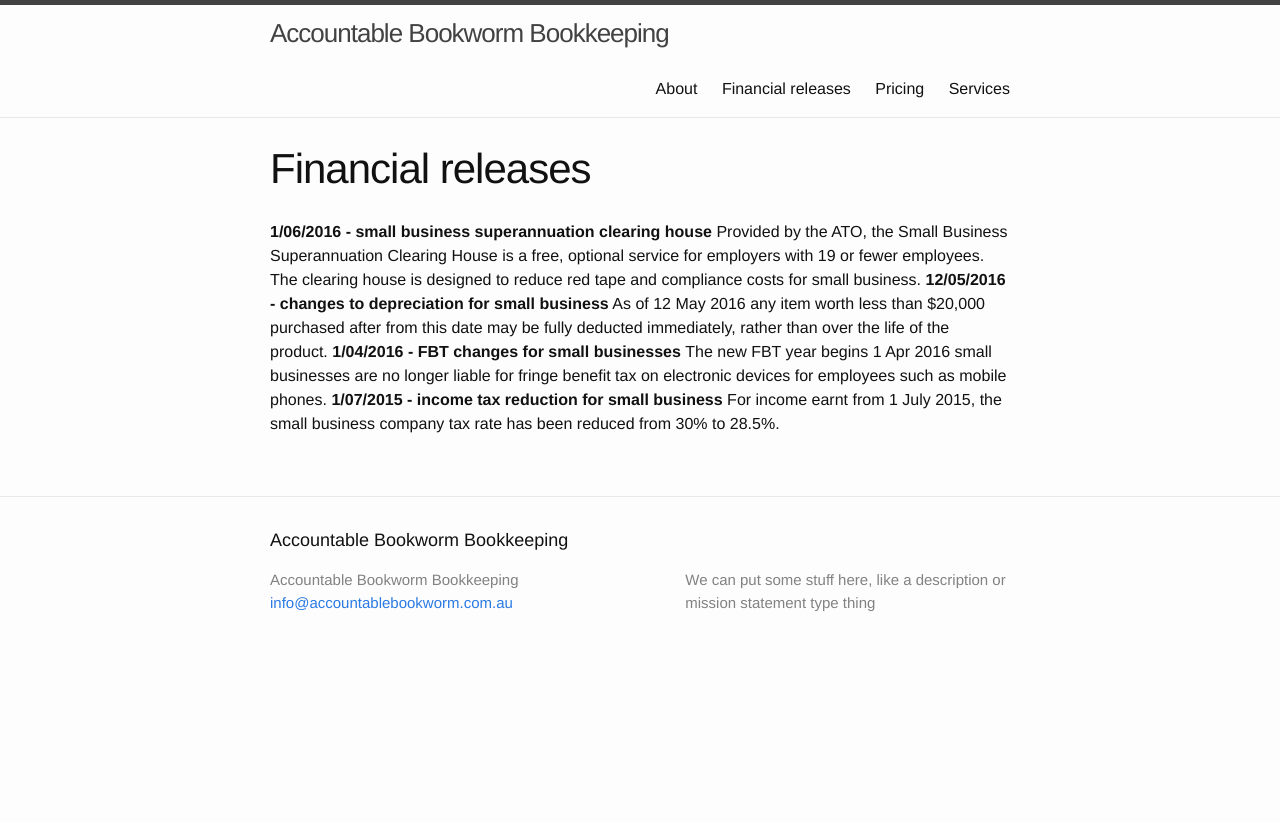
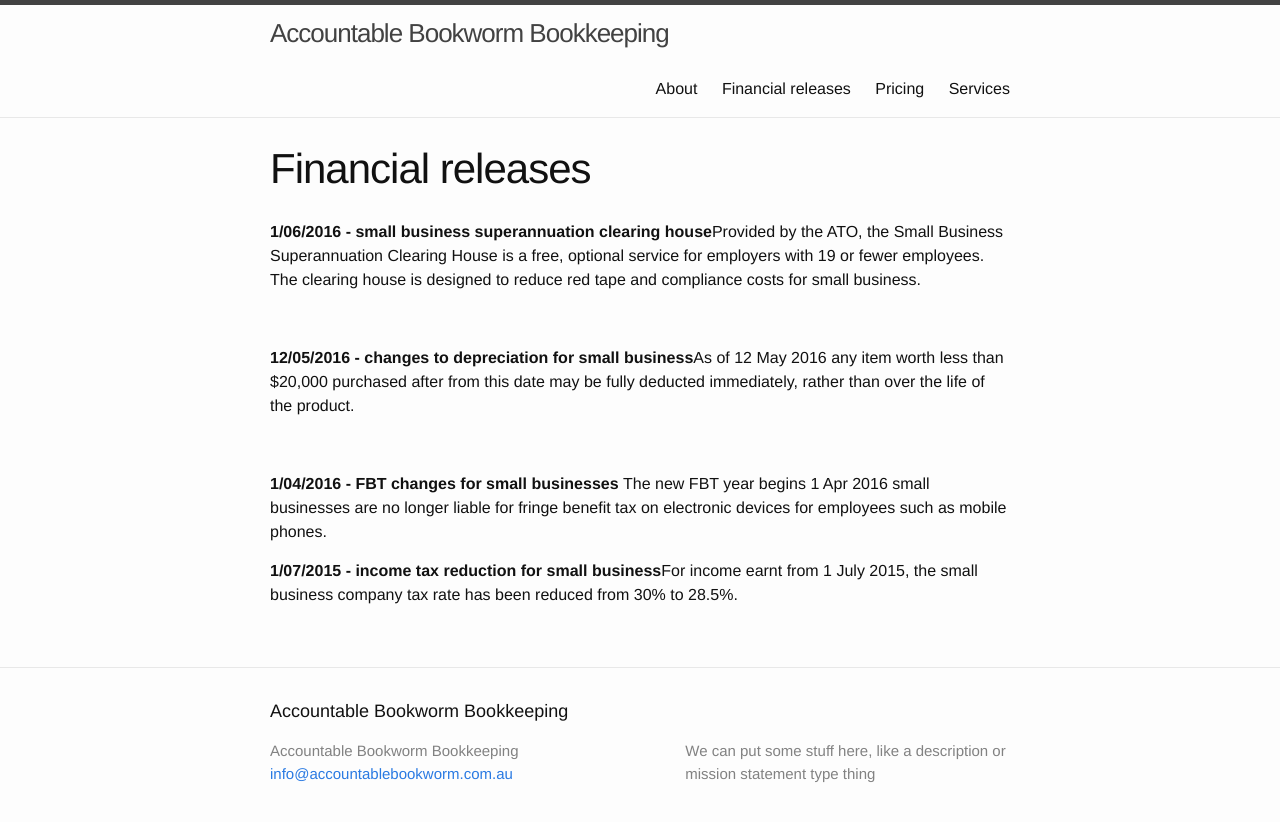
Before and after one commit to aivins/bookwormsite, a Jekyll site: the page built from index.html, in a window 1280 px wide. Shown: the top 822 px of the page. Built offline with Jekyll 4.4.1, drawn with Linux system fonts in a browser that asks for light colours.

```diff
--- a/index.html
+++ b/index.html
@@ -2,17 +2,4 @@
 title: Financial releases
 layout: page
 ---
-<strong>1/06/2016 - small business superannuation clearing house</strong>
-Provided by the ATO, the Small Business Superannuation Clearing House is a free, optional service for employers with 19 or fewer employees. The clearing house is designed to reduce red tape and compliance costs for small business.
-
-
-<strong>12/05/2016 - changes to depreciation for small business</strong>
-As of 12 May 2016 any item worth less than $20,000 purchased after from this date may be fully deducted immediately, rather than over the life of the product.
-
-
-<strong>1/04/2016 - FBT changes for small businesses </strong>
-The new FBT year begins 1 Apr 2016 small businesses are no longer liable for fringe benefit tax on electronic devices for employees such as mobile phones.
-
-
-<strong>1/07/2015 - income tax reduction for small business</strong>
-For income earnt from 1 July 2015, the small business company tax rate has been reduced from 30% to 28.5%.
+<p><strong>1/06/2016 - small business superannuation clearing house</strong>Provided by the ATO, the Small Business Superannuation Clearing House is a free, optional service for employers with 19 or fewer employees. The clearing house is designed to reduce red tape and compliance costs for small business.</p><p><strong><br></strong></p><p><strong>12/05/2016 - changes to depreciation for small business</strong>As of 12 May 2016 any item worth less than $20,000 purchased after from this date may be fully deducted immediately, rather than over the life of the product.</p><p><strong><br></strong></p><p><span></span><strong>1/04/2016 - FBT changes for small businesses </strong>The new FBT year begins 1 Apr 2016 small businesses are no longer liable for fringe benefit tax on electronic devices for employees such as mobile phones.<mark><var></var></mark></p><p><span></span><strong>1/07/2015 - income tax reduction for small business</strong>For income earnt from 1 July 2015, the small business company tax rate has been reduced from 30% to 28.5%.</p>
```
Also changed, not shown: forestryio/images/image-4.jpeg (added).
